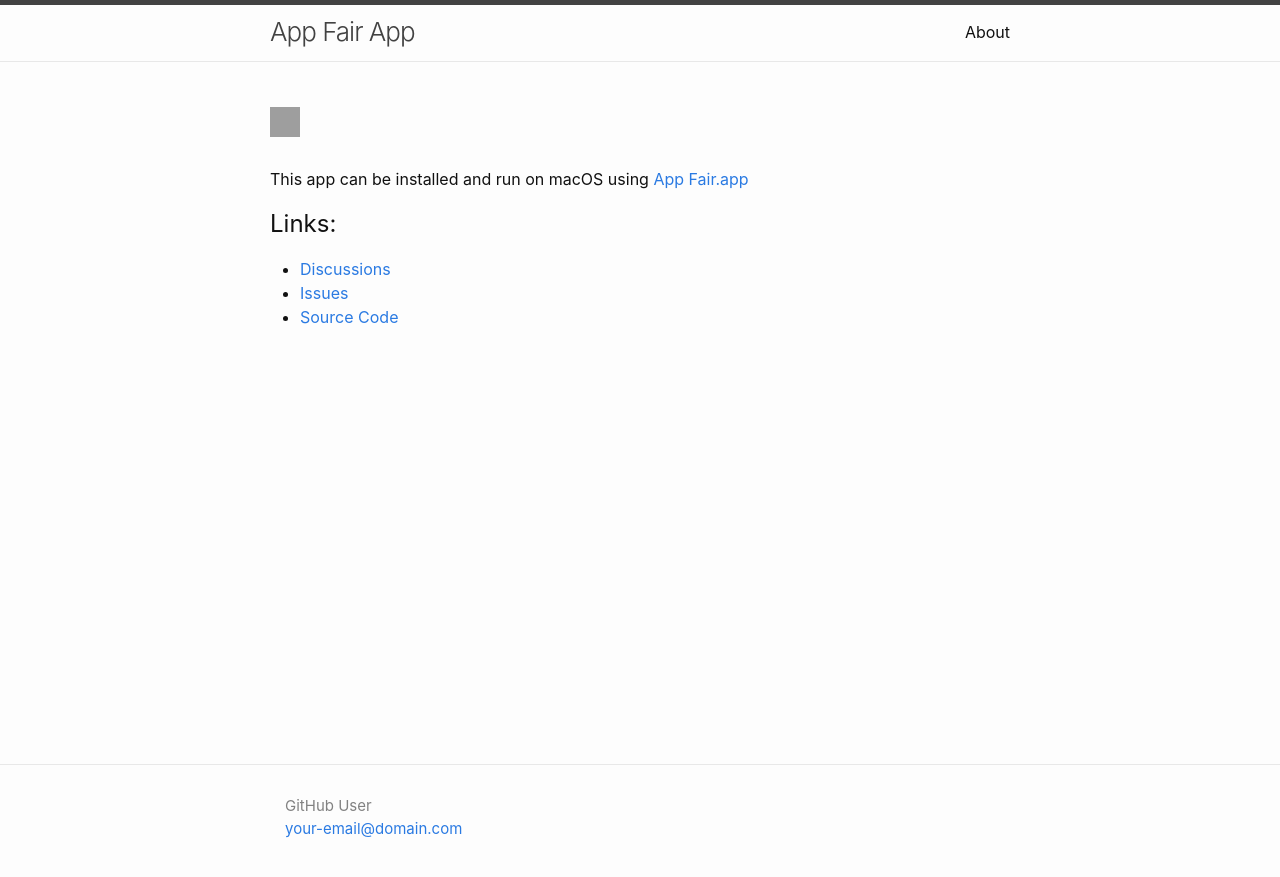
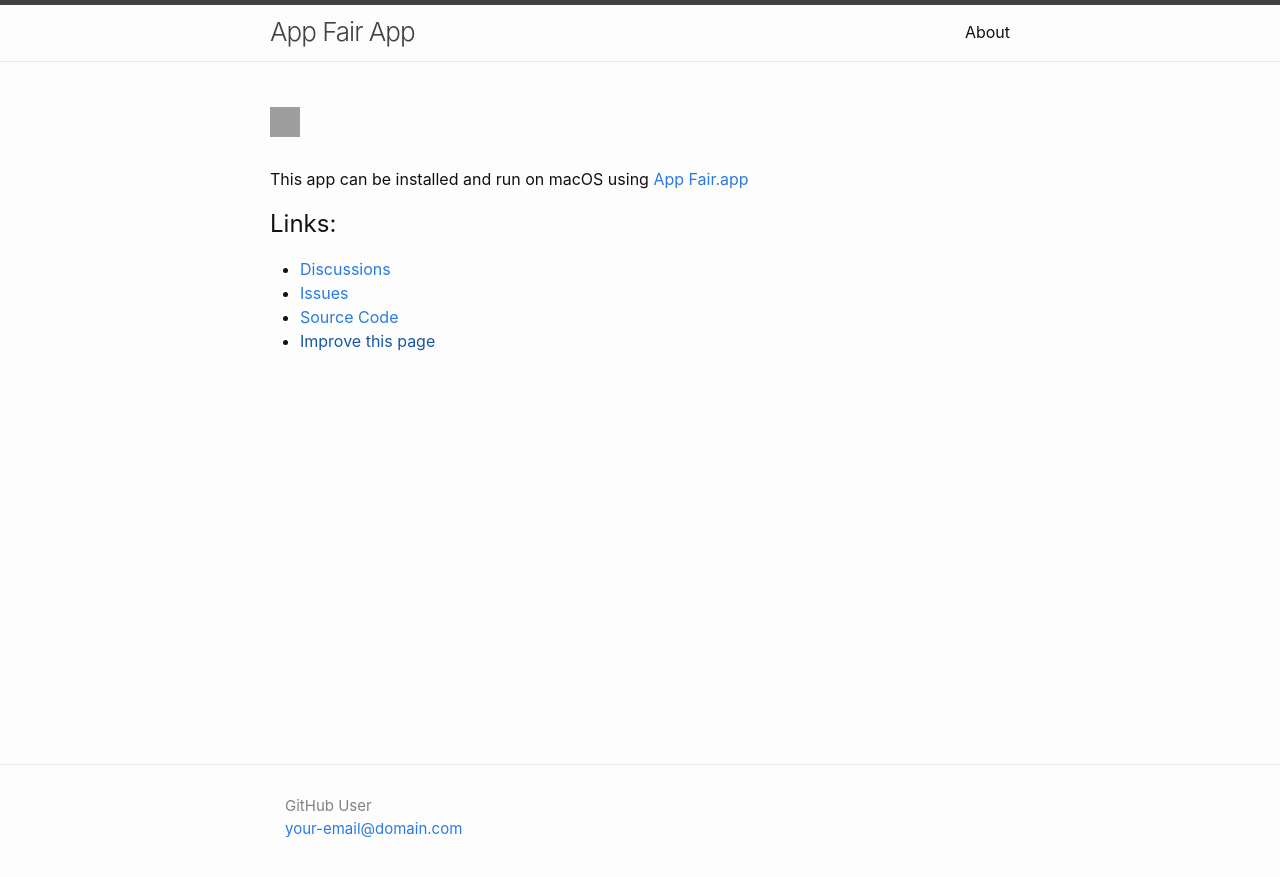
Before and after one commit to appfair/fairapp-theme, a Jekyll site: the page built from index.md, in a window 1280 px wide. Shown: the top 877 px of the page. Built offline with Jekyll 4.4.1, drawn with Linux system fonts in a browser that asks for light colours; grey boxes are pictures that could not be loaded.

Commit message:
chore: checkpoint

```diff
--- a/_layouts/fairapp.html
+++ b/_layouts/fairapp.html
@@ -93,4 +93,5 @@ This app can be installed and run on macOS using <a href="https://appfair.app/fa
     <li><a href="{{ appurl }}/discussions">Discussions</a></li>
     <li><a href="{{ appurl }}/issues">Issues</a></li>
     <li><a href="{{ appurl }}.git">Source Code</a></li>
+    <li><a href="{% github_edit_link %}">Improve this page</a></li>
 </ul>
```
